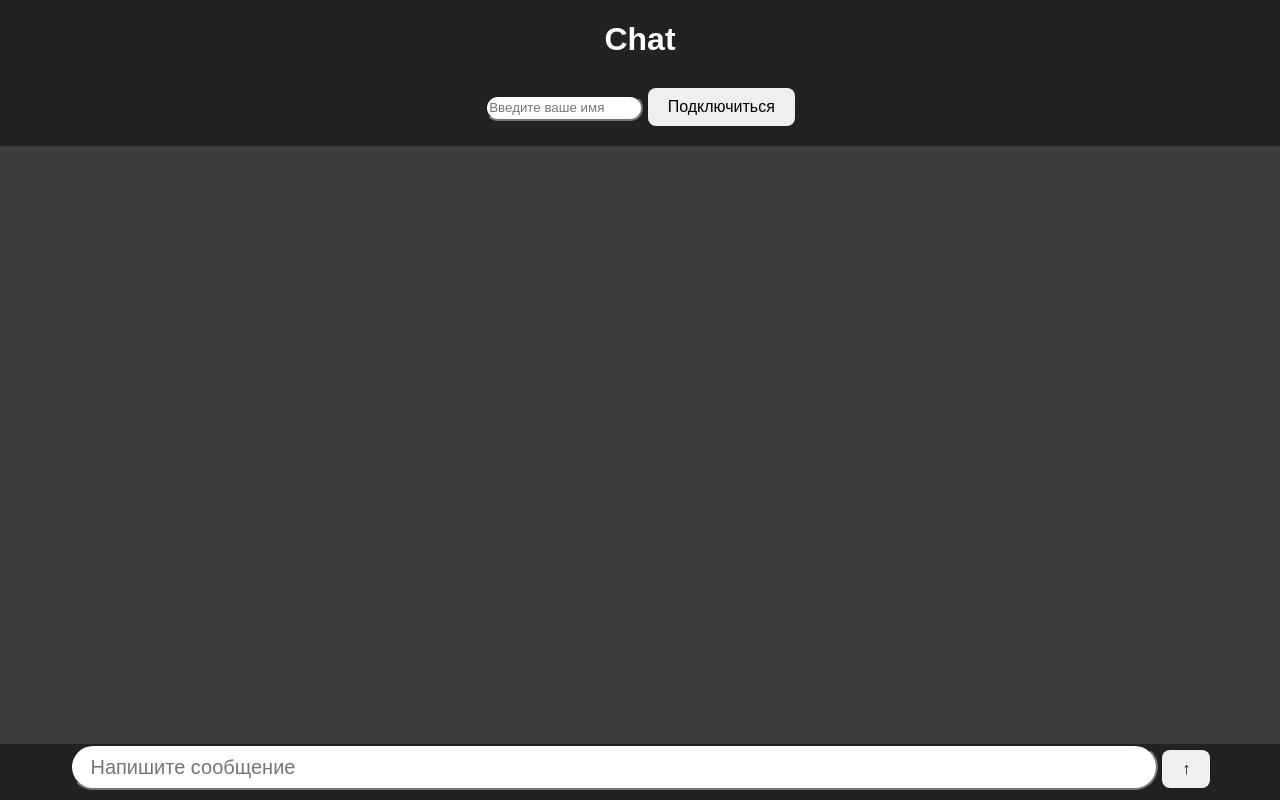
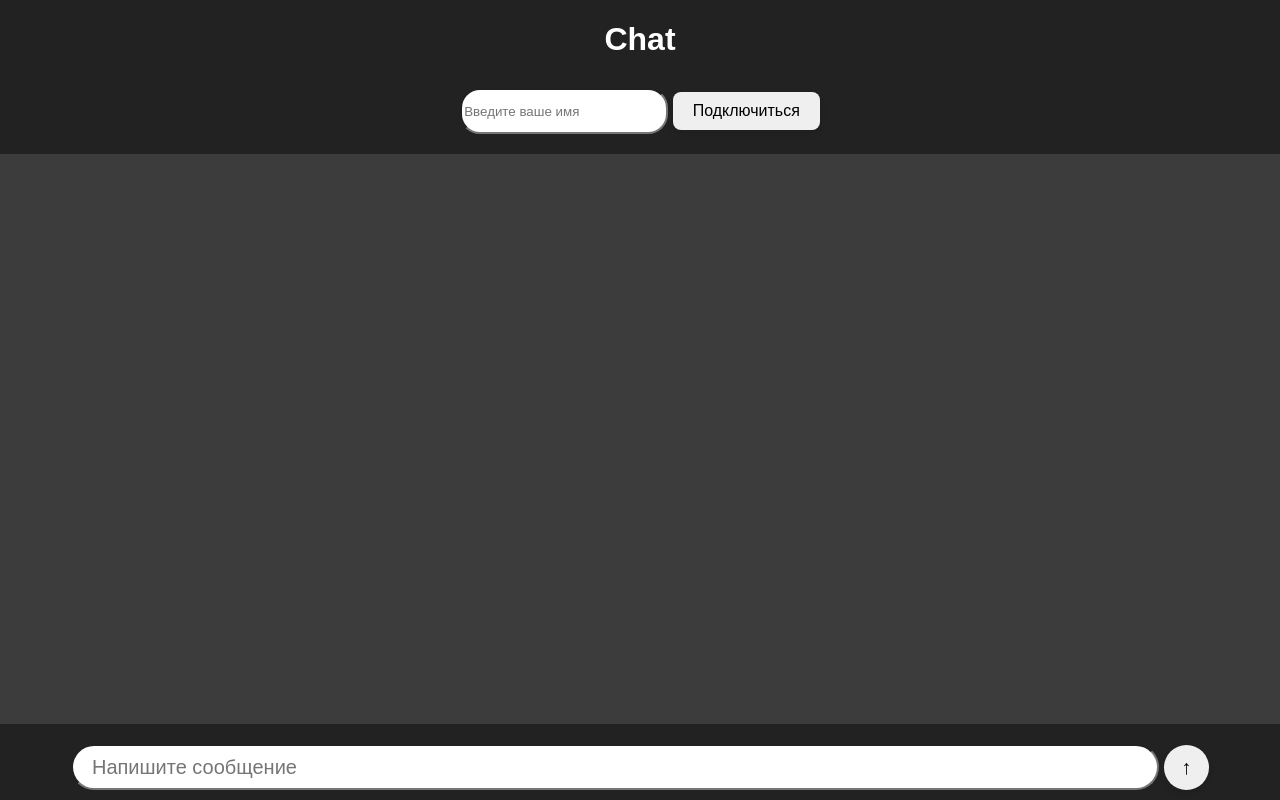
Before and after one commit to Pikabys/web_chat, a FastAPI app: page / in a window 1280 px wide; the page is wider, and only the part inside the window is pictured. Run offline with FastAPI, Linux system fonts and the light colour scheme.

Commit message:
Add files via upload

```diff
--- a/templates/chat.html
+++ b/templates/chat.html
@@ -48,23 +48,33 @@
 		.NAME {
 			border-radius: 20px;
 			color: black;
-			width: 150px;
-			height: 20px;
+			width: 200px;
+			height: 40px;
 		}
 
 		.mess {
+			margin-top: 20px;
 			border-radius: 40px;
 			font-size: 20px;
 			color: black;
 			width: 1080px;
 			height: 40px;
-			margin-top: -10;
 		}
 
 		.pole-imya {
+			width: 100px;
+			height:40px;
 			color: white;
 		}
 
+		.SEND{
+			border-radius: 45px;
+			width: 45px;
+			height:45px;
+			text-align: center;
+			padding: 5px;
+			font-size:20px;
+		}
     </style>
 </head>
 <body>
```
